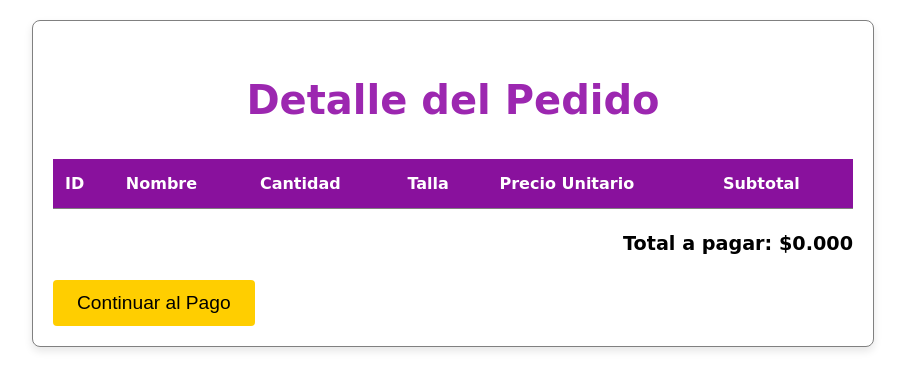
After one commit to webdesigner98everyone/SneakerStore, a PHP site: page /Modulos/detalle_pedido.php in a window 1280 px wide. The commit adds this page. Shown: the top 390 px of the page, without its empty margins (187-1092 px from the left). Run offline with PHP 8.4, Linux system fonts and the light colour scheme; lists and menus that the app fills with data are empty.

Commit message:
Funcionabilidad Detalle Pedido

```diff
--- a/Js/mostrar_carrito.js
+++ b/Js/mostrar_carrito.js
@@ -1,6 +1,7 @@
 document.addEventListener('DOMContentLoaded', () => {
     const carritoLink = document.getElementById('carrito-link');
     const modal = document.getElementById('carrito-modal');
+    const botonDatelle = modal.querySelector('#boton-detalle');
     const cerrarModal = document.querySelector('.cerrar');
     const tablaCarrito = document.getElementById('tabla-carrito').getElementsByTagName('tbody')[0];
     const totalPagar = document.getElementById('total-pagar');
@@ -21,6 +22,11 @@ document.addEventListener('DOMContentLoaded', () => {
         if (e.target === modal) {
             modal.style.display = 'none';
         }
+    });
+
+    botonDatelle.addEventListener('click', () => {
+        // Aquí puedes redirigir al usuario a la página de pago
+        window.location.href = 'Modulos/detalle_pedido.php'; // Reemplaza con tu URL de pago
     });
 
     function mostrarCarrito() {
--- /dev/null
+++ b/Modulos/detalle_pedido.php
@@ -0,0 +1,175 @@
+<!DOCTYPE html>
+<html lang="es">
+<head>
+    <meta charset="UTF-8">
+    <meta name="viewport" content="width=device-width, initial-scale=1.0">
+    <title>Detalle del Pedido</title>
+    <style>
+        /* Estilos personalizados */
+        :root {
+            --primario: #9C27B0;
+            --primarioOscuro: #89119D;
+            --gris: #808080;
+            --secundario: #FFCE00;
+            --secundarioOscuro: rgb(233, 187, 2);
+            --blanco: #FFF;
+            --negro: #000;
+            --fuente: 'Staatliches', cursive;
+        }
+
+        body {
+            font-family: var(--fuente);
+            line-height: 1.6;
+            background-color: var(--blanco);
+            color: var(--negro);
+            margin: 0;
+            padding: 0;
+        }
+
+        .container {
+            max-width: 800px;
+            margin: 20px auto;
+            padding: 20px;
+            border: 1px solid var(--gris);
+            border-radius: 8px;
+            box-shadow: 0 4px 8px rgba(0, 0, 0, 0.1);
+            background-color: var(--blanco);
+        }
+
+        h1 {
+            font-size: 2.5rem;
+            color: var(--primario);
+            text-align: center;
+        }
+
+        table {
+            width: 100%;
+            border-collapse: collapse;
+            margin-top: 20px;
+        }
+
+        th, td {
+            padding: 12px;
+            text-align: left;
+            border-bottom: 1px solid var(--gris);
+        }
+
+        th {
+            background-color: var(--primarioOscuro);
+            color: var(--blanco);
+        }
+
+        td {
+            vertical-align: middle;
+        }
+
+        .total {
+            margin-top: 20px;
+            text-align: right;
+            font-size: 1.2rem;
+        }
+
+        .boton-pagar {
+            background-color: var(--secundario);
+            color: var(--negro);
+            border: none;
+            padding: 12px 24px;
+            text-align: center;
+            text-decoration: none;
+            display: inline-block;
+            font-size: 1.2rem;
+            margin-top: 20px;
+            cursor: pointer;
+            border-radius: 4px;
+            transition: background-color 0.3s;
+        }
+
+        .boton-pagar:hover {
+            background-color: var(--secundarioOscuro);
+        }
+    </style>
+</head>
+<body>
+    <div class="container">
+        <h1>Detalle del Pedido</h1>
+        <table>
+            <thead>
+                <tr>
+                    <th>ID</th>
+                    <th>Nombre</th>
+                    <th>Cantidad</th>
+                    <th>Talla</th>
+                    <th>Precio Unitario</th>
+                    <th>Subtotal</th>
+                </tr>
+            </thead>
+            <tbody id="tabla-detalle-pedido">
+                <!-- Los productos del carrito se agregarán aquí dinámicamente -->
+            </tbody>
+        </table>
+        <div class="total">
+            <strong>Total a pagar: $<span id="total-pagar"></span></strong>
+        </div>
+        <button class="boton-pagar" id="btn-pagar">Continuar al Pago</button>
+    </div>
+
+    <script>
+        document.addEventListener('DOMContentLoaded', () => {
+            const carrito = JSON.parse(sessionStorage.getItem('carrito')) || {};
+            const tablaDetalle = document.getElementById('tabla-detalle-pedido');
+            const totalPagar = document.getElementById('total-pagar');
+
+            let total = 0;
+
+            Object.values(carrito).forEach(producto => {
+                const precioUnitario = parseFloat(producto.precio);
+                const subtotal = precioUnitario * producto.cantidad;
+                total += subtotal;
+
+                const fila = document.createElement('tr');
+                fila.innerHTML = `
+                    <td>${producto.id}</td>
+                    <td>${producto.nombre}</td>
+                    <td>${producto.cantidad}</td>
+                    <td>${producto.talla}</td>
+                    <td>$${precioUnitario.toFixed(3)}</td>
+                    <td>$${subtotal.toFixed(3)}</td>
+                `;
+                tablaDetalle.appendChild(fila);
+            });
+
+            totalPagar.textContent = total.toFixed(3);
+
+            const btnPagar = document.getElementById('btn-pagar');
+            btnPagar.addEventListener('click', () => {
+                const data = {
+                    carrito: carrito,
+                    total: total.toFixed(3)
+                };
+
+                fetch('In/guardar_detalle_pedido.php', {
+                    method: 'POST',
+                    headers: {
+                        'Content-Type': 'application/json'
+                    },
+                    body: JSON.stringify(data)
+                })
+                .then(response => response.json())
+                .then(result => {
+                    if (result.status === 'success') {
+                        alert('Pedido guardado correctamente');
+                        // Redirigir a la página de pago si es necesario
+                        // window.location.href = 'pagina-de-pago.html';
+                    } else {
+                        alert('Error al guardar el pedido: ' + result.message);
+                    }
+                })
+                .catch(error => {
+                    console.error('Error:', error);
+                    alert('Error al procesar la solicitud.');
+                });
+            });
+        });
+    </script>
+</body>
+</html>
--- a/index.php
+++ b/index.php
@@ -97,6 +97,7 @@ $total_productos_carrito = array_reduce($carrito, function ($total, $producto) {
             <div class="total">
                 <strong>Total a pagar: $<span id="total-pagar"></span></strong>
             </div>
+            <button id="boton-detalle" class="boton-detalle">Detalle del pedido</button>
         </div>
     </div>
 
```
Also changed, not shown: Modulos/In/guardar_detalle_pedido.php (added, +54 -0 lines), css/styles.css (+24 -4 lines).
